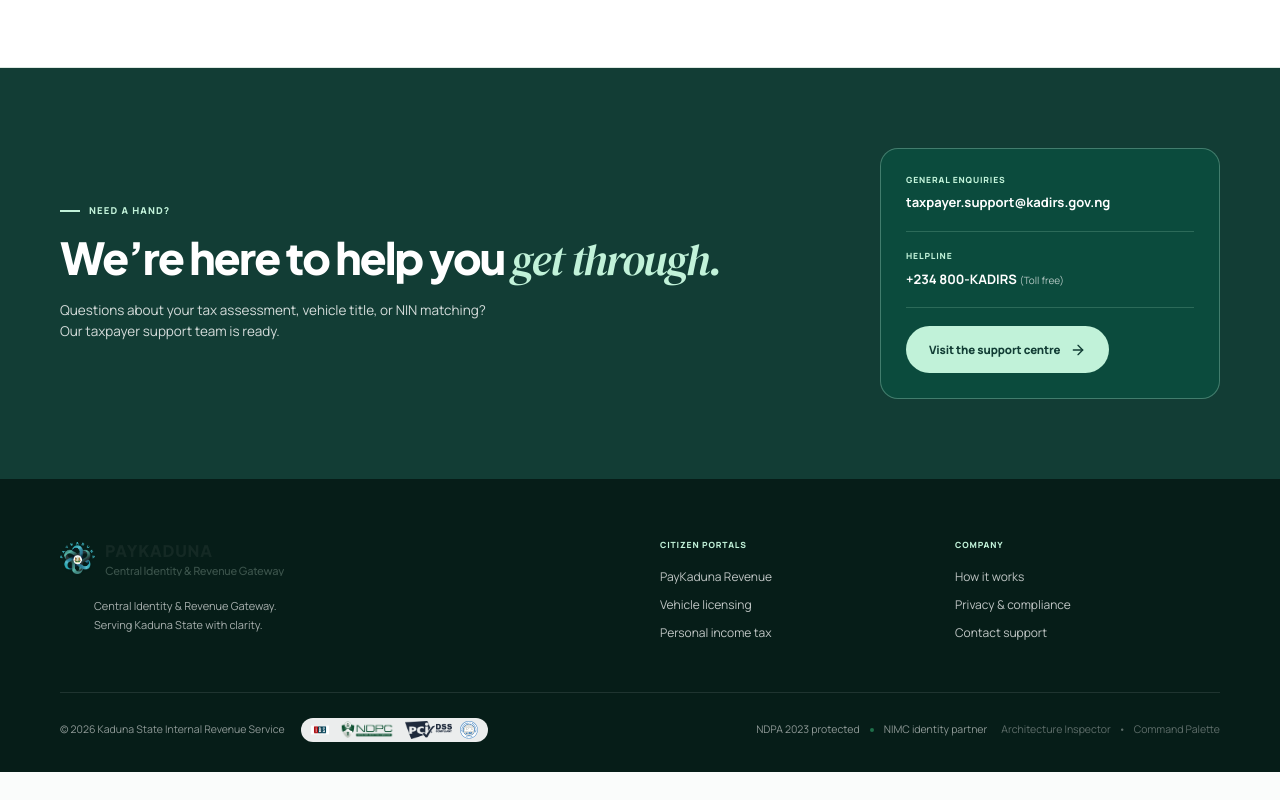
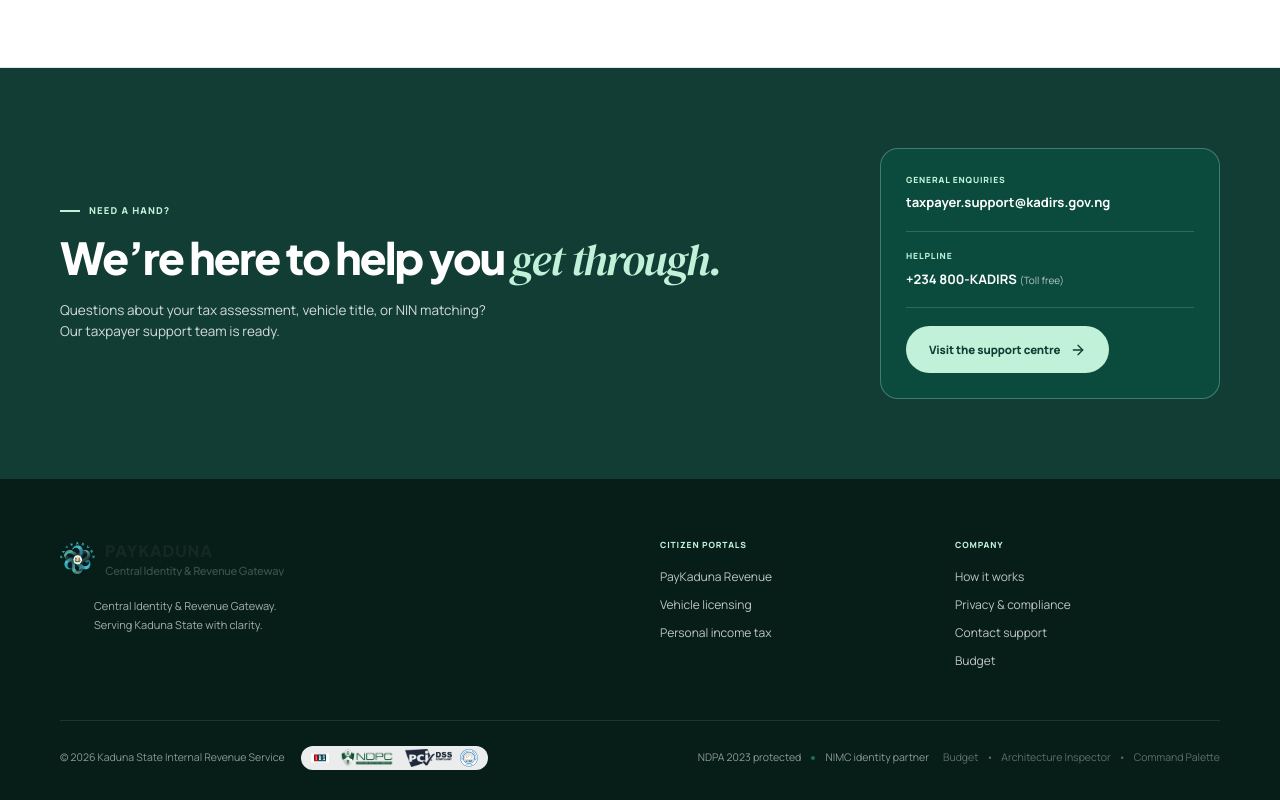
Before and after one commit to taxnigeria/kadirs-sso-demo, a React (Vite) app: page / in a window 1280 px wide. Shown: the part 2339-3139 px from the top of the page. Before the commit the page ends 3111 px from the top, so only its background shows below. Built offline with nearby package versions, Linux system fonts and the light colour scheme.

Commit message:
feat(landing): add budget link to landing page footer

```diff
--- a/src/portals/home/home-page.tsx
+++ b/src/portals/home/home-page.tsx
@@ -257,6 +257,7 @@
               <a href="#support" onClick={(e) => scrollToSection(e, 'support')}>
                 Contact support
               </a>
+              <Link to="/budget">Budget</Link>
             </div>
           </div>
         </div>
@@ -277,6 +278,13 @@
               NDPA 2023 protected <span className="footer-bottom__dot" /> NIMC identity partner
             </span>
             <div style={{ display: 'inline-flex', alignItems: 'center', gap: '8px', opacity: 0.65 }}>
+              <Link
+                to="/budget"
+                style={{ background: 'none', border: 'none', color: 'inherit', font: 'inherit', textDecoration: 'none', cursor: 'pointer' }}
+              >
+                Budget
+              </Link>
+              <span>•</span>
               <button
                 type="button"
                 onClick={() => openInspector('topology')}
```
